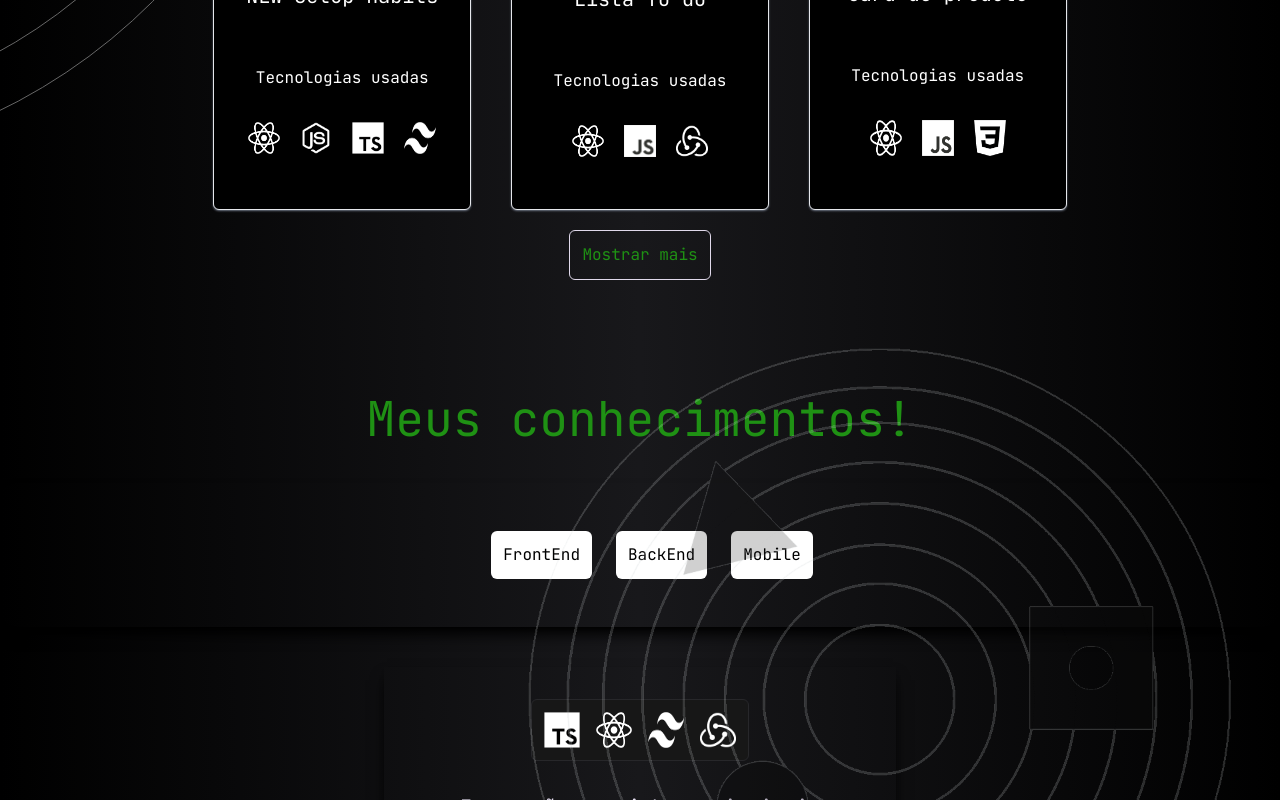
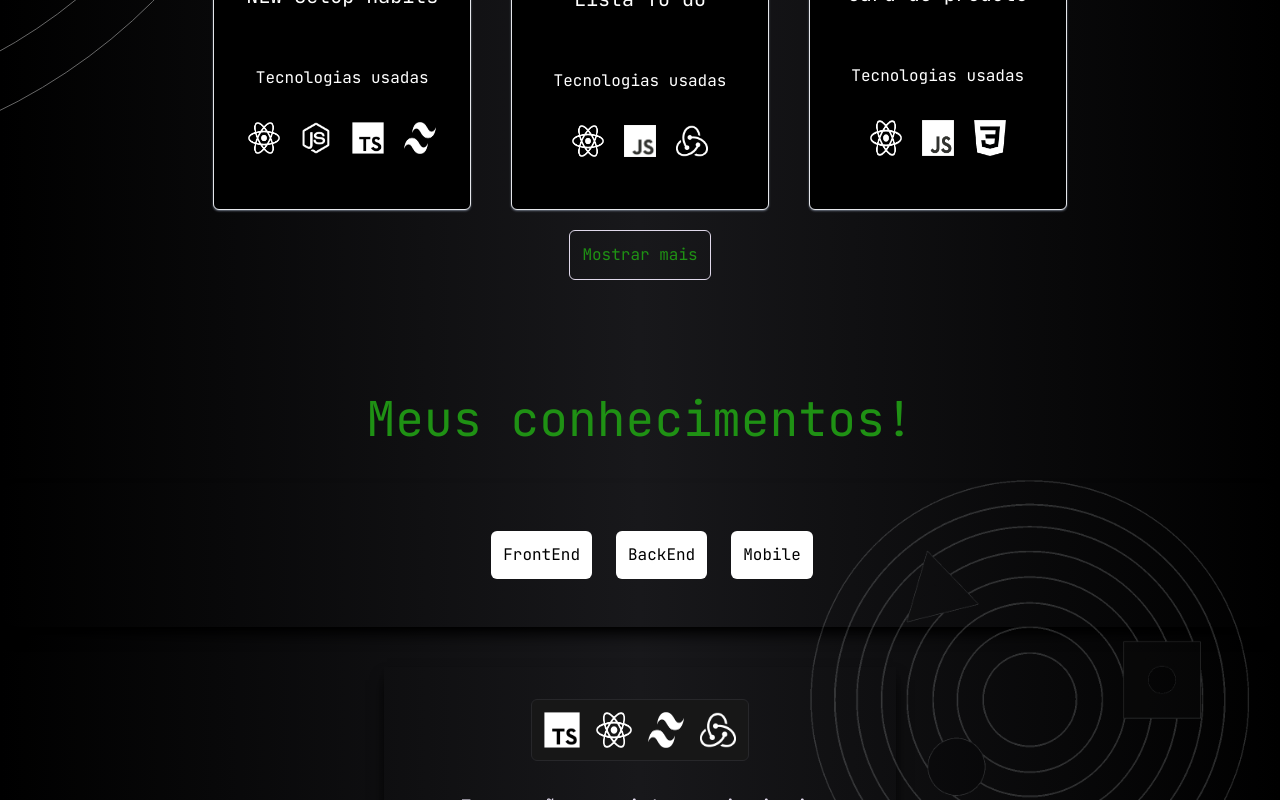
Before and after one commit to Mazzotti1/Portfolio, a React (Vite) app: page / in a window 1280 px wide. Shown: the part 2040-2840 px from the top of the page. Built offline with nearby package versions, Linux system fonts and the light colour scheme.

Commit message:
Adição SharpCut

```diff
--- a/src/Components/knowledges/Knowledges.tsx
+++ b/src/Components/knowledges/Knowledges.tsx
@@ -26,7 +26,7 @@ export const Knowledges = (props: { language: string }) => {
              <div className="justify-center  flex">
                 <h1 className="tittleKnowledge text-center  text-fonteVerde  text-5xl">{props.language === 'pt' ? pt.Tittle : en.Tittle}</h1>
              </div>
-             <img className="absolute opacity-20 right-0 -rotate-180" width={800} src={imgKnow} alt="Circulo com formas" />
+             <img className="imgKnow absolute opacity-20 right-0 -rotate-180" width={800} src={imgKnow} alt="Circulo com formas" />
 
         <div className=" menusKnowledge flex justify-center flex-col ">
        <KnowledgeMenu  handleClick={handleClick} name={""} id={id}  setId={setId} language={props.language}/>
--- a/src/styles/medias/medias.css
+++ b/src/styles/medias/medias.css
@@ -13,11 +13,15 @@
     .disquete{
     padding:0;
     }
+    .imgKnow{
+    width:500px
+    }
 
 }
 
 
 @media (max-width:820px){
+
     .aboutButtons{
         font-size:10px;
         align-text:center;
```
